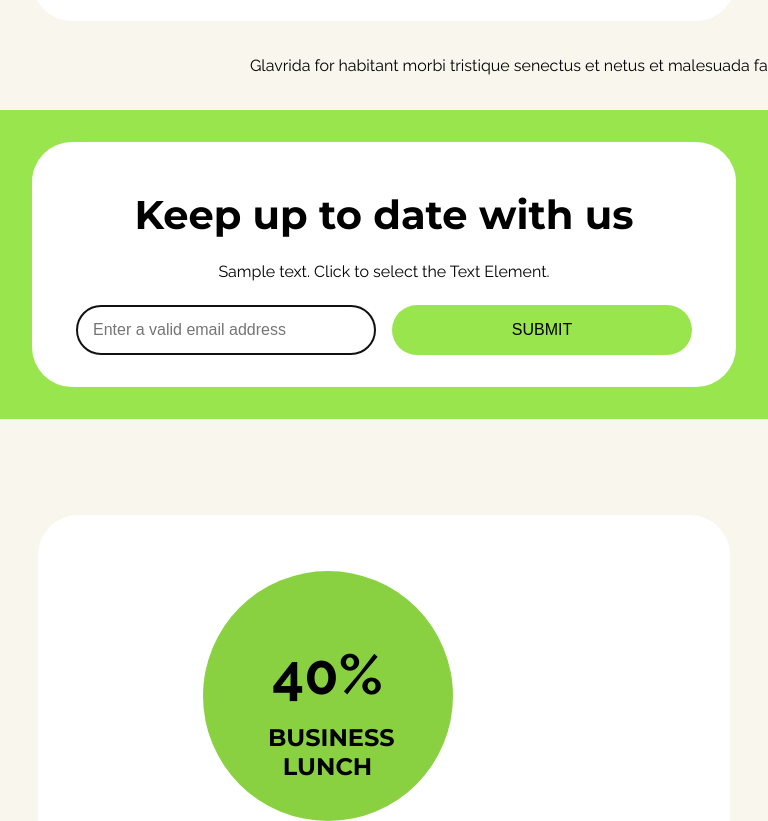
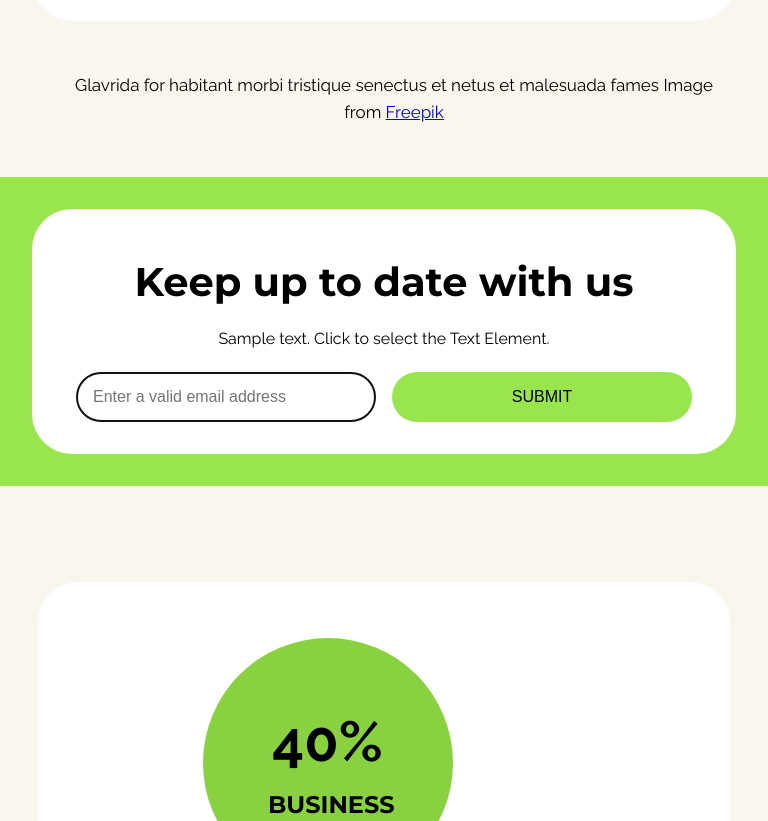
Before and after one commit to ossma-coscous/website, a plain HTML site: page index.html in a window 768 px wide. Shown: the part 3127-3948 px from the top of the page. Drawn offline with Linux system fonts and the light colour scheme; a web font is replaced by a local one.

Commit message:
Update style.css

```diff
--- a/style.css
+++ b/style.css
@@ -1020,12 +1020,11 @@ h1, h3, h4, h5, h6 {
   .icons p {
     font-size: 1rem;
   }
-
-  /* Text Section */
-  .text {
-    padding: 2rem;
-    font-size: 1rem;
-    max-width: 800px;
-    margin: 0 auto;
+ .text {
+    margin-left: -171px;
+    text-align: center;
+    justify-content: center;
+    align-items: center;
+    width: 100%;
   }
 }
```
